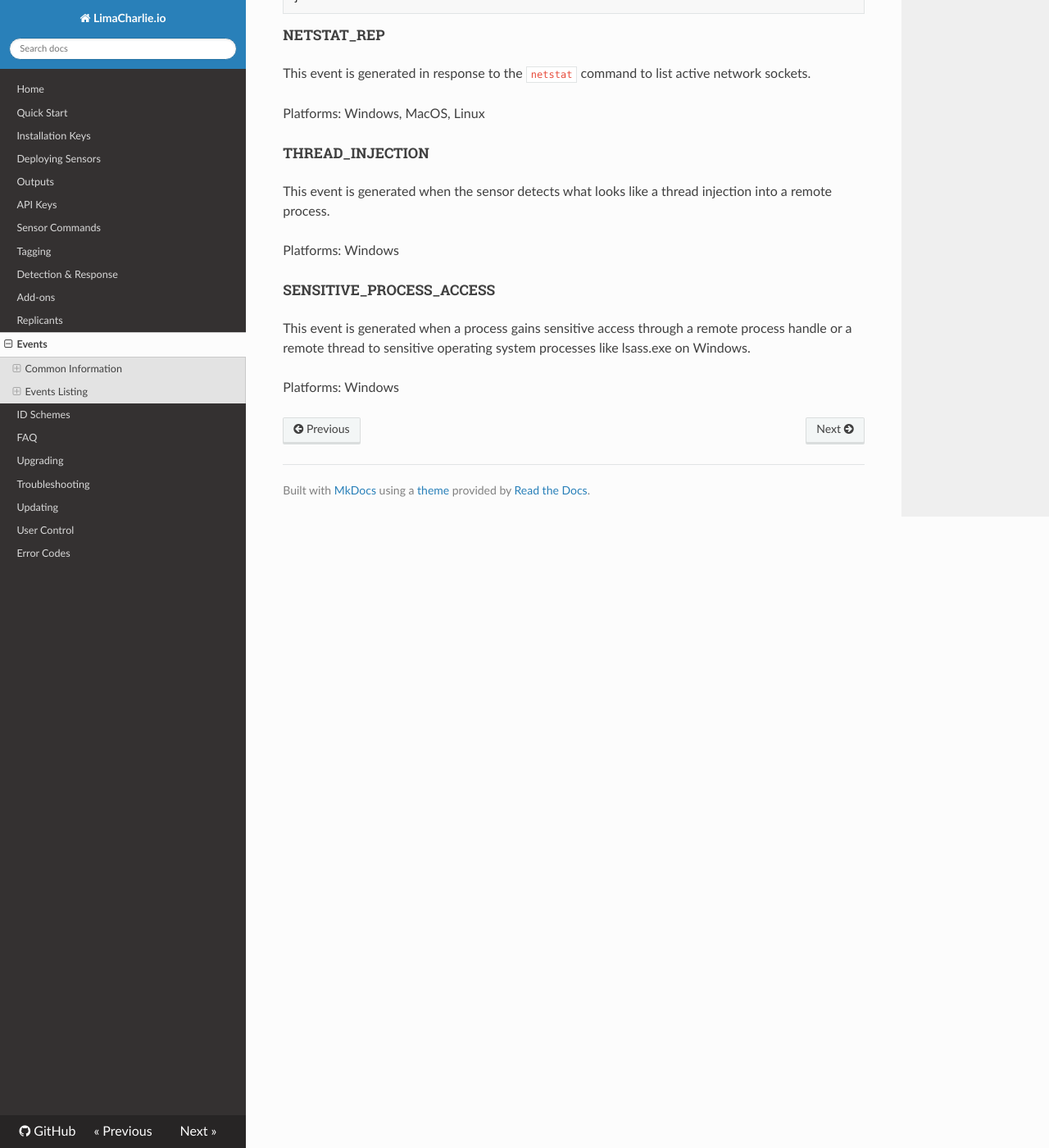
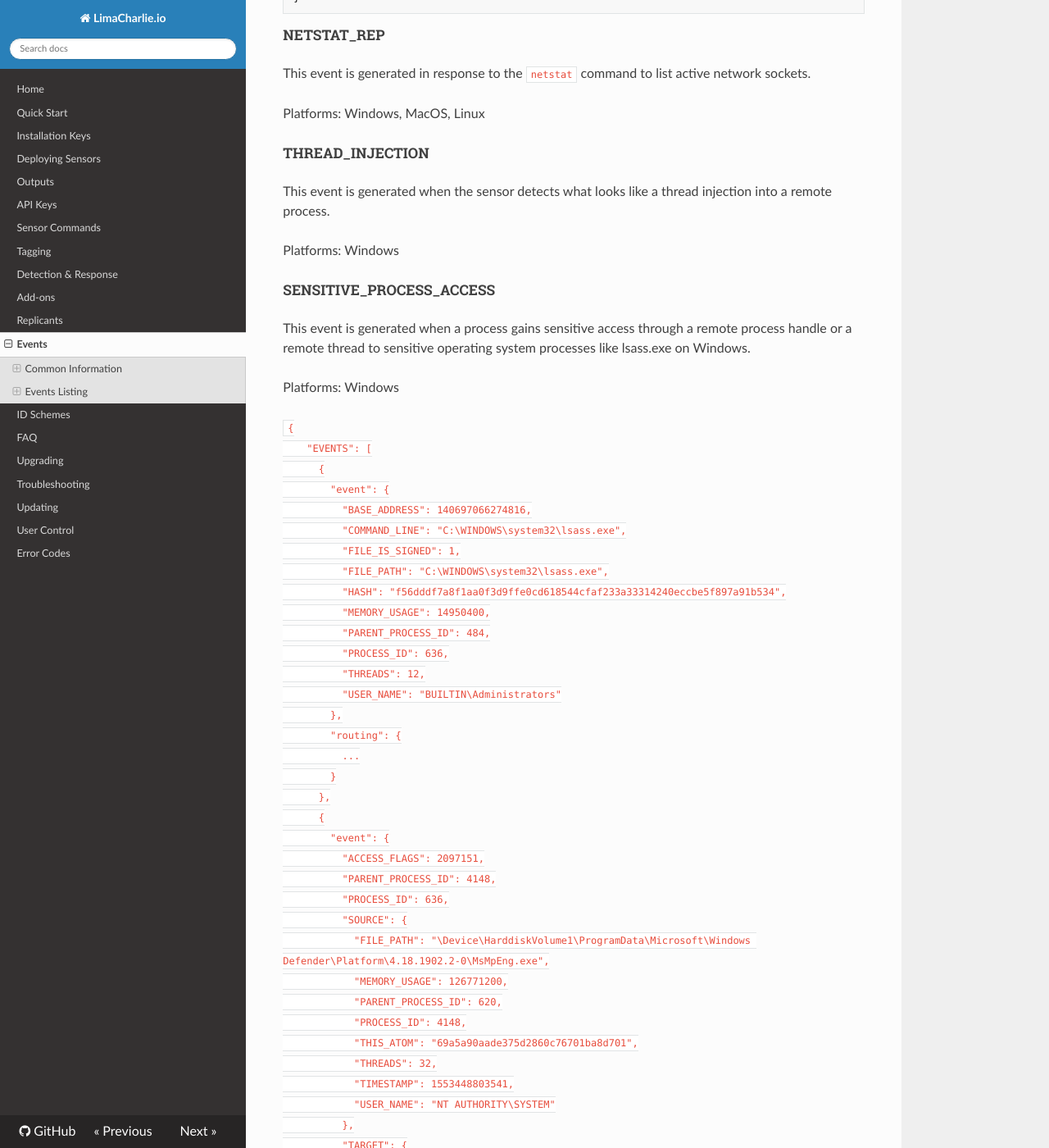
Before and after one commit to refractionPOINT/lce_doc, an MkDocs documentation site: the page built from docs/events.md, in a window 1280 px wide and 1400 px high, scrolled down 19412 px. Shown: the whole window at 82% size. Built offline with MkDocs 1.6.1, drawn with Linux system fonts in a browser that asks for light colours; nearby versions of some CDN libraries; old or Windows-style settings are respelled for this version of MkDocs; some of the changed text lies outside the part shown.

Commit message:
Adding event sample.

````diff
--- a/docs/events.md
+++ b/docs/events.md
@@ -924,3 +924,59 @@ This event is generated when a process gains sensitive access through a remote p
 or a remote thread to sensitive operating system processes like lsass.exe on Windows.
 
 Platforms: Windows
+
+```
+{
+    "EVENTS": [
+      {
+        "event": {
+          "BASE_ADDRESS": 140697066274816,
+          "COMMAND_LINE": "C:\WINDOWS\system32\lsass.exe",
+          "FILE_IS_SIGNED": 1,
+          "FILE_PATH": "C:\WINDOWS\system32\lsass.exe",
+          "HASH": "f56dddf7a8f1aa0f3d9ffe0cd618544cfaf233a33314240eccbe5f897a91b534",
+          "MEMORY_USAGE": 14950400,
+          "PARENT_PROCESS_ID": 484,
+          "PROCESS_ID": 636,
+          "THREADS": 12,
+          "USER_NAME": "BUILTIN\Administrators"
+        },
+        "routing": {
+          ...
+        }
+      },
+      {
+        "event": {
+          "ACCESS_FLAGS": 2097151,
+          "PARENT_PROCESS_ID": 4148,
+          "PROCESS_ID": 636,
+          "SOURCE": {
+            "FILE_PATH": "\Device\HarddiskVolume1\ProgramData\Microsoft\Windows Defender\Platform\4.18.1902.2-0\MsMpEng.exe",
+            "MEMORY_USAGE": 126771200,
+            "PARENT_PROCESS_ID": 620,
+            "PROCESS_ID": 4148,
+            "THIS_ATOM": "69a5a90aade375d2860c76701ba8d701",
+            "THREADS": 32,
+            "TIMESTAMP": 1553448803541,
+            "USER_NAME": "NT AUTHORITY\SYSTEM"
+          },
+          "TARGET": {
+            "BASE_ADDRESS": 140697066274816,
+            "COMMAND_LINE": "C:\WINDOWS\system32\lsass.exe",
+            "FILE_PATH": "C:\WINDOWS\system32\lsass.exe",
+            "MEMORY_USAGE": 14950400,
+            "PARENT_PROCESS_ID": 484,
+            "PROCESS_ID": 636,
+            "THIS_ATOM": "98ffb0230c694f750671c7387b535b9b",
+            "THREADS": 12,
+            "TIMESTAMP": 1553448799838,
+            "USER_NAME": "BUILTIN\Administrators"
+          }
+        },
+        "routing": {
+          ...
+        }
+      }
+    ]
+  }
+  ```
````
